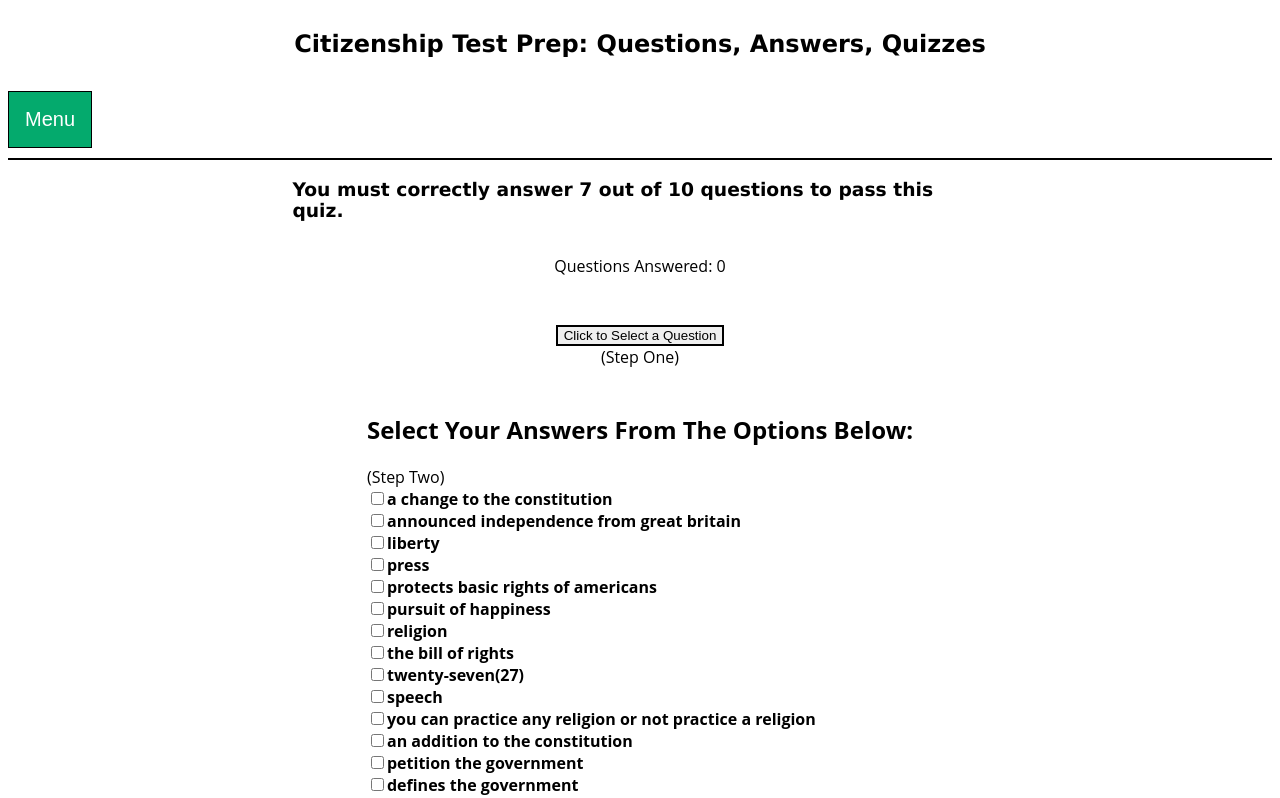
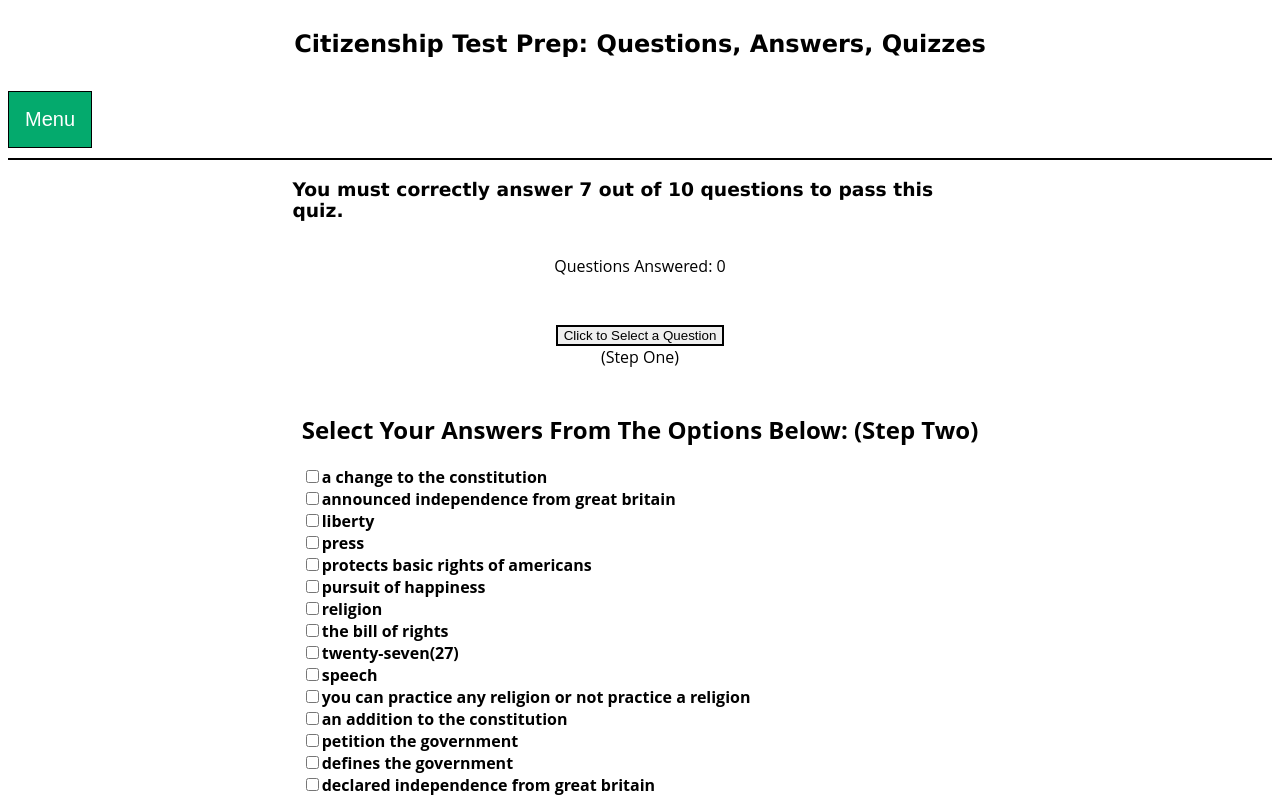
Before and after one commit to mmaustin/citizenship-questions-answers, a React (Create React App) app in the folder citizenship-frontend/: page /quiz-one in a window 1280 px wide. Shown: the top 798 px of the page. Built offline with nearby package versions, Linux system fonts and the light colour scheme.

Commit message:
added margin 0 to span elements in stylesheet and repositioned said elements in quiz one component

```diff
--- a/citizenship-frontend/src/features/questions/QuizOne.js
+++ b/citizenship-frontend/src/features/questions/QuizOne.js
@@ -147,8 +147,8 @@ export const QuizOne = () => {
             <div className='sub-container-two'>
                 <form onSubmit={e => handleSubmit(e)}>
                     <h2>
-                        Select Your Answers From The Options Below:
-                    </h2><span id='instructions-two'>(Step Two)</span>
+                        Select Your Answers From The Options Below: <span id='instructions-two'>(Step Two)</span>
+                    </h2>
                     <div>
                         {checkboxAnswers}
                     </div>
--- a/citizenship-frontend/src/index.css
+++ b/citizenship-frontend/src/index.css
@@ -280,3 +280,7 @@ nav {
     color: black;
     font-weight: bold;
 }
+
+#instructions-one, #instructions-two, #instructions-three {
+    margin: 0;
+}
```
